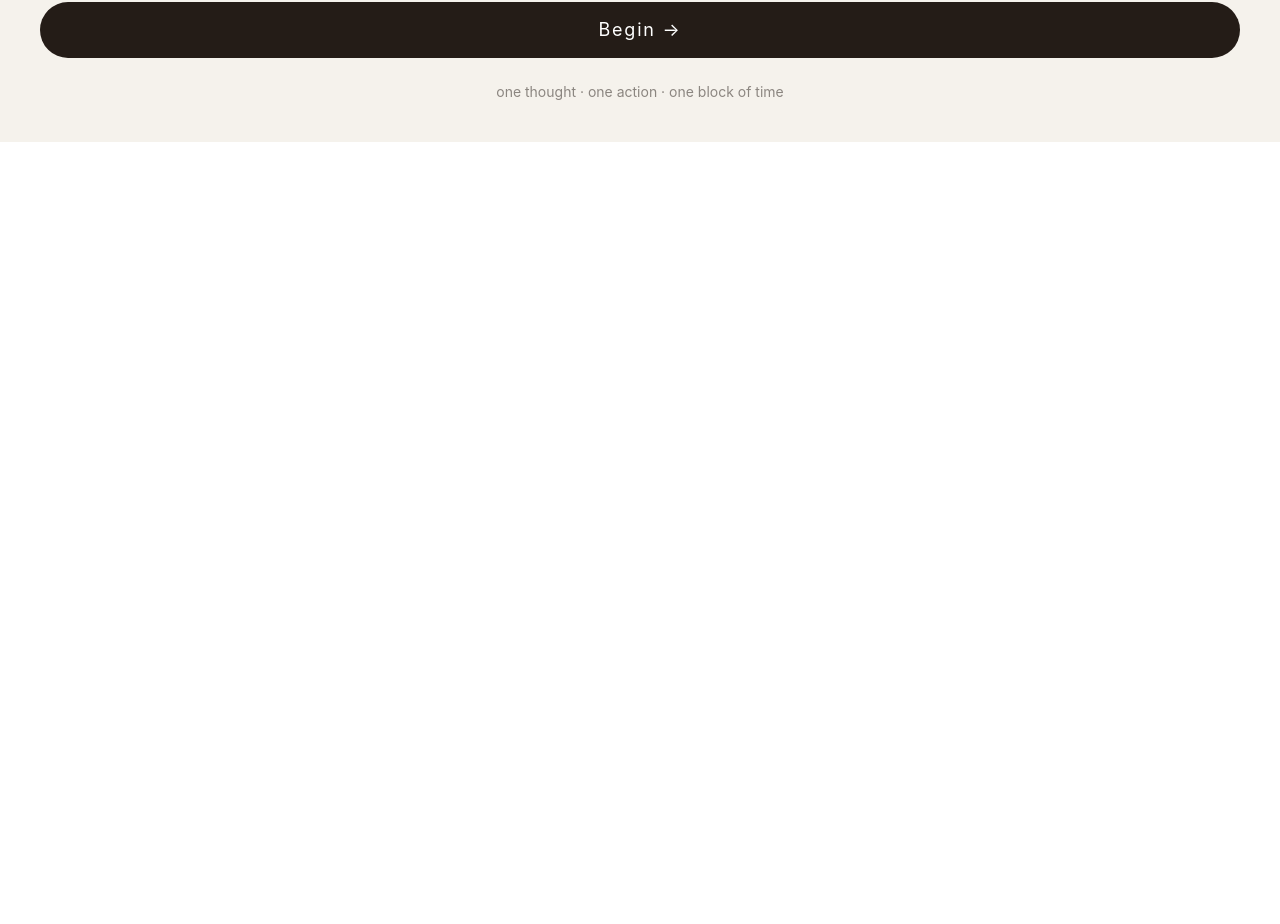
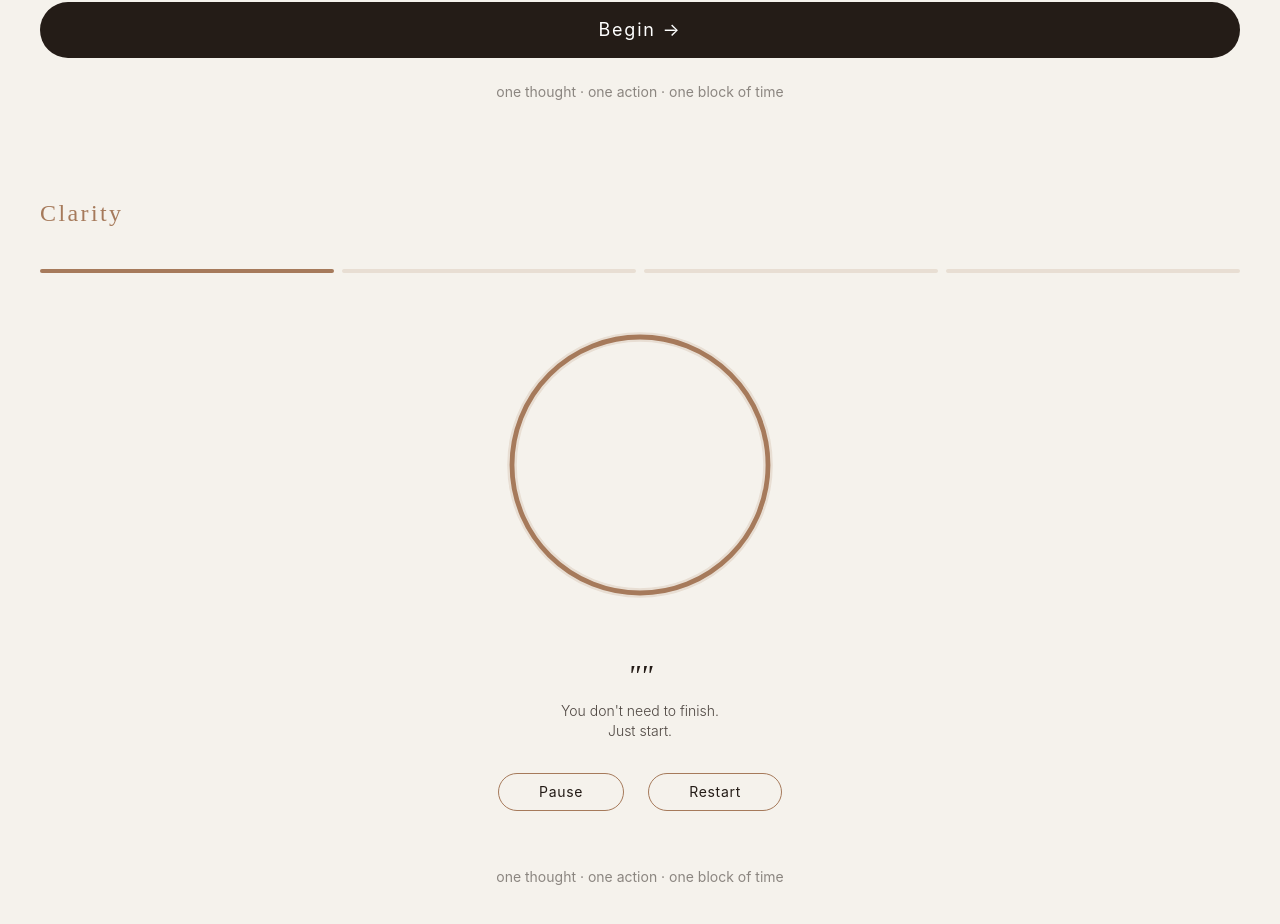
Before and after one commit to V-le319/clarity-for-overthinkers, a React (Create React App) app: page / in a window 1280 px wide. Shown: the part 3293-4217 px from the top of the page. Before the commit the page ends 3435 px from the top, so only its background shows below. Built offline with nearby package versions, Linux system fonts and the light colour scheme.

Commit message:
complete layout + UI logic for entire web app

```diff
--- a/src/ActionQuestion.tsx
+++ b/src/ActionQuestion.tsx
@@ -1,7 +1,10 @@
 import { useState } from "react"
 
-export function ActionQuestion() {
-    const [selected, setSelected] = useState<string | null>(null);
+export function ActionQuestion({selected, setSelected} : {
+    selected: string | null;
+    setSelected: (value: string) => void
+}) {
+
 
     return (
         <div className="bg-mainBg min-h-screen max-w-screen p-6 md:p-10 flex flex-col gap-6 justify-center items-start">
@@ -32,19 +35,19 @@ export function ActionQuestion() {
                 </div>
 
                 <div className="h-full w-full flex flex-col gap-2">
-                    <div onClick={() => setSelected('write')}
+                    <div onClick={() => setSelected('Write it down')}
                         className={`h-10 w-full p-2 border-2 flex items-center cursor-pointer text-text font-sans text-sm rounded-md
     ${selected === 'write' ? 'bg-lightBg text-text border-button border-opacity-50' : 'border-button border-opacity-50 hover:bg-lightBg'}`}>
                         ✍ Write it down</div>
-                    <div onClick={() => setSelected('breathe')}
+                    <div onClick={() => setSelected('Take a breath')}
                         className={`h-10 w-full p-2 border-2 flex items-center cursor-pointer text-text font-sans text-sm rounded-md
     ${selected === 'breathe' ? 'bg-lightBg text-text border-button border-opacity-50' : 'border-button border-opacity-50 hover:bg-lightBg'}`}>
                         🍃 Take a breath</div>
-                    <div onClick={()=> setSelected('talk')}
+                    <div onClick={()=> setSelected('Talk it out')}
                         className={`h-10 w-full p-2 border-2 flex items-center cursor-pointer text-text font-sans text-sm rounded-md
     ${selected === 'talk' ? 'bg-lightBg text-text border-button border-opacity-50' : 'border-button border-opacity-50 hover:bg-lightBg'}`}>
                        🗣️ Talk it out</div>
-                    <div onClick={()=> setSelected('move')}
+                    <div onClick={()=> setSelected('Move your body')}
                         className={`h-10 w-full p-2 border-2 flex items-center cursor-pointer text-text font-sans text-sm rounded-md
     ${selected === 'move' ? 'bg-lightBg text-text border-button border-opacity-50' : 'border-button border-opacity-50 hover:bg-lightBg'}`}>
                         🚶 Move the body</div>
--- a/src/App.tsx
+++ b/src/App.tsx
@@ -1,8 +1,13 @@
 import { ActionQuestion } from "./ActionQuestion";
 import { ThoughtQuestion } from "./ThoughtQuestion";
 import { TimeChoice } from "./TimeChoice";
+import { Countdown } from "./Countdown";
+import { useState } from "react";
 
 function App() {
+        const [selected, setSelected] = useState<string | null>(null);
+        const [selectedTimer, setSelectedTimer] = useState<number | null>(null);
+
   return (
     <>
     <div className="min-h-screen bg-lightBg flex flex-col items-center justify-center ">
@@ -35,8 +40,9 @@ function App() {
     </div>
 
       <ThoughtQuestion/>
-      <ActionQuestion/>
-      <TimeChoice/>
+      <ActionQuestion selected={selected} setSelected={setSelected}/>
+      <TimeChoice selectedTimer={selectedTimer} setSelectedTimer={setSelectedTimer}/>
+      <Countdown selectedTimer={selectedTimer} selected={selected}/>
 
     </>
 
--- a/src/Countdown.tsx
+++ b/src/Countdown.tsx
@@ -1,8 +1,15 @@
-export function Countdown() {
+import { useState } from "react";
+
+export function Countdown({selectedTimer, selected} : {
+    selectedTimer: number | null;
+    selected: string | null
+}) {
+        const [isPaused, setIsPaused] = useState(false);
+
     return (
-        <div className="bg-mainBg h-screen max-w-screen p-6 md:p-10 flex flex-col justify-center items-start">
+        <div className="bg-mainBg h-screen max-w-screen p-6 md:p-10 flex flex-col gap-8 justify-center items-start">
             <div className="header w-full">
-                <h1 className="font-serif text-2xl md:text-4xl text-button mb-6 md:mb-10">Clarity</h1>
+                <h1 className="font-serif text-2xl font-extralight tracking-widest text-button mb-6 md:mb-10">Clarity</h1>
                 <div className="flex gap-2 w-full">
                     <div className="h-1 w-full bg-button rounded-md"></div>
                     <div className="h-1 w-full bg-lightBg rounded-md"></div>
@@ -11,6 +18,55 @@ export function Countdown() {
                 </div>
                 </div>
 
+        <div className="w-full flex flex-col justify-center items-center">
+            <svg className="w-48 h-48 md:w-64 md:h-64 lg:w-80 lg:h-80 -rotate-90" viewBox="0 0 200 200">
+                <circle
+                    cx="100" cy="100" r="80"
+                    fill="none"
+                    stroke="#e8ded3"
+                    strokeWidth="6"
+                />
+                    <text
+                        x="100" y="110"
+                        textAnchor="middle"
+                        className="fill-button font-sans text-opacity-80 font-light text-text text-3xl"
+
+                    >
+                    {selectedTimer}
+                    </text>
+
+                <circle
+                    cx="100" cy="100" r="80"
+                    fill="none"
+                    stroke="#a67a5b"
+                    strokeWidth="3"
+                    strokeDasharray={2 * Math.PI * 80}
+                    strokeDashoffset={2 * Math.PI * 80}
+                    className="animate-ring"
+                    />
+                </svg>
         </div>
+
+        <div className="w-full flex flex-col justify-center items-center">
+            <h3 className="text-text text-2xl md:text-3xl pb-2 italic font-serif">"{selected}"</h3>
+            <div className="w-full flex flex-col justify-center items-center text-text text-opacity-80 text-sm font-light">
+                <p>You don't need to finish.</p>
+                <p>Just start. </p>
+            </div>
+        </div>
+
+        <div className="w-full flex gap-4 md:gap-6 items-center justify-center">
+            <button onClick={()=> setIsPaused(!isPaused)}
+                    className="border border-button text-text text-sm tracking-wider px-6 p-2 md:px-10 hover:bg-lightBg rounded-full">
+                {isPaused ? "Resume" : "Pause"}
+                </button>
+            <button className="border border-button  text-text text-sm tracking-wider px-6 p-2 md:px-10  hover:bg-lightBg rounded-full">Restart</button>
+        </div>
+
+        <div className="w-full">
+            <p className="text-center mt-6 text-text opacity-50 text-sm">one thought · one action · one block of time</p>
+        </div>
+
+    </div>
     )
 }
--- a/src/TimeChoice.tsx
+++ b/src/TimeChoice.tsx
@@ -1,7 +1,10 @@
-import { useState } from "react"
 
-export function TimeChoice() {
-        const [selectedTimer, setselectedTimer] = useState<number | null>(null)
+
+export function TimeChoice({selectedTimer, setSelectedTimer} : {
+    selectedTimer: number | null;
+    setSelectedTimer: (value: number) => void
+}) {
+
 
     return (
         <div className="bg-mainBg min-h-screen max-w-screen p-6 md:p-10 flex flex-col gap-10 justify-center items-start">
@@ -45,21 +48,21 @@ export function TimeChoice() {
 
                         {/*make sure to not set fixed bg-colour in className when setting condition for select */}
                 <div className="h-40 w-full grid grid-cols-3 gap-3">
-                    <div onClick={()=> setselectedTimer(5)}
+                    <div onClick={()=> setSelectedTimer(5)}
                         className={` text-text border cursor-pointer border-button rounded-md flex flex-col justify-center items-center
                             ${selectedTimer === 5 ? 'bg-lightBg' : 'bg-mainBg'}`
                          }>
                         <h3 className="text-5xl">5</h3>
                         <p className="uppercase font-light text-sm">min</p>
                     </div>
-                    <div onClick={()=> setselectedTimer(15)}
+                    <div onClick={()=> setSelectedTimer(15)}
                         className={` text-text border cursor-pointer border-button rounded-md flex flex-col justify-center items-center
                           ${selectedTimer === 15 ? 'bg-lightBg' : 'bg-mainBg'}      `
                         }>
                         <h3 className="text-5xl ">15</h3>
                         <p className="uppercase font-light text-sm">min</p>
                     </div>
-                    <div onClick={()=> setselectedTimer(30)}
+                    <div onClick={()=> setSelectedTimer(30)}
                         className={` text-text border cursor-pointer border-button rounded-md flex flex-col justify-center items-center
                           ${selectedTimer === 30 ? 'bg-lightBg' : 'bg-mainBg'}      `
                         }>
```
